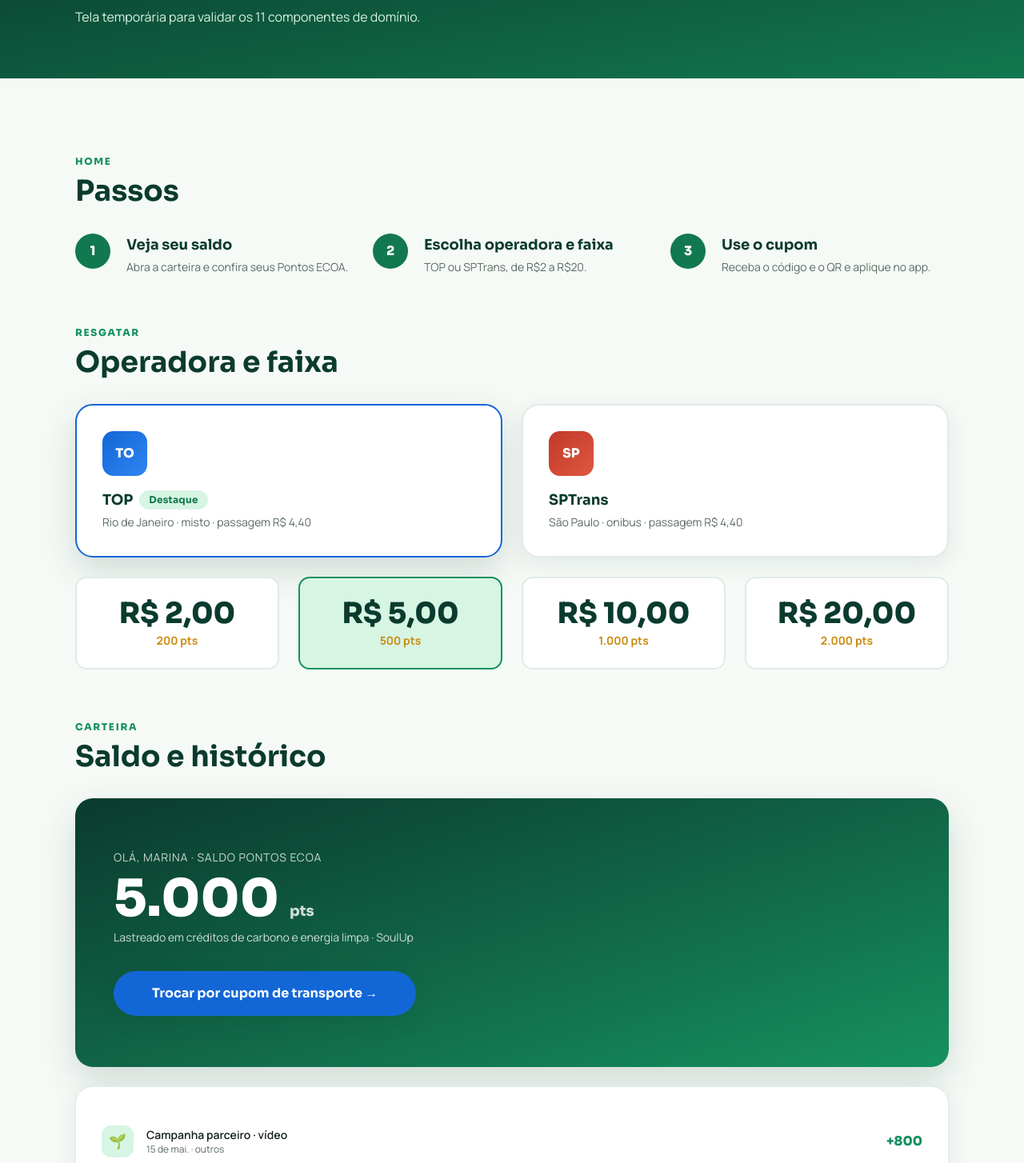
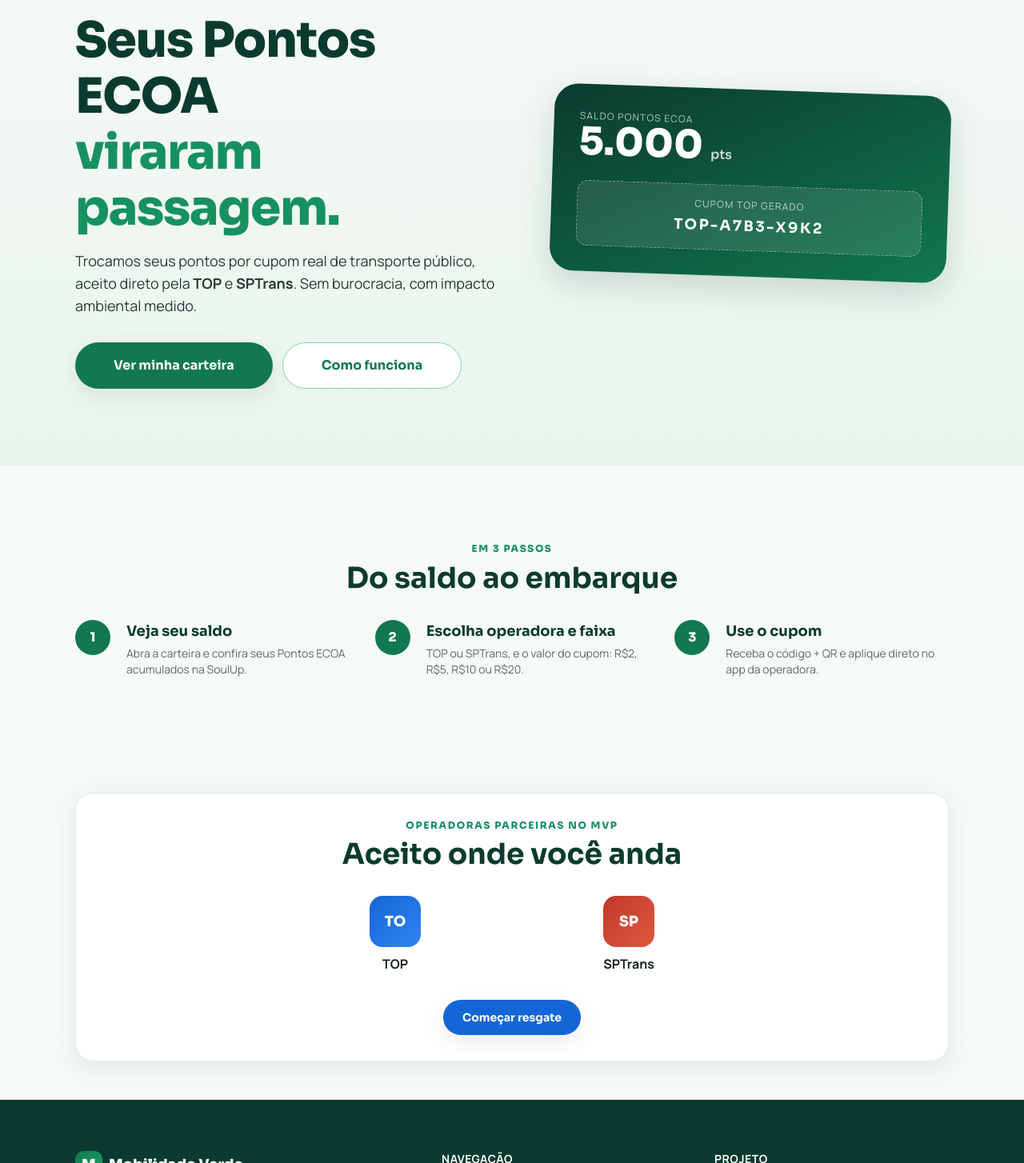
Before and after one commit to EstevesArtur/mobilidade-verde-front, a React (Vite) app: page / in a window 1280 px wide. Shown: the part 196-1650 px from the top of the page at 80% size. Built offline with nearby package versions, Linux system fonts and the light colour scheme.

Commit message:
feat: migra paginas home, sobre e 404 para react

```diff
--- /dev/null
+++ b/src/data/conteudo-sobre.ts
@@ -0,0 +1,31 @@
+import type { ReactNode } from "react";
+
+export interface ItemValor {
+  icone: string;
+  titulo: string;
+  descricao: ReactNode;
+}
+
+export const COMO_AGREGAMOS_VALOR: ItemValor[] = [
+  { icone: "📈", titulo: "Volume", descricao: "Novo motivo de uso recorrente do app — transporte é diário." },
+  { icone: "🔄", titulo: "Retenção", descricao: "Pontos viram benefício tangível e frequente, não esporádico." },
+  { icone: "🌍", titulo: "ESG", descricao: "Impacto de CO₂ evitado mensurável e auditável por viagem." },
+  { icone: "⚡", titulo: "Zero CAC extra", descricao: "O cupom é o próprio custo de aquisição já previsto pela Prospera." },
+];
+
+export const STACK: ItemValor[] = [
+  { icone: "⚛️", titulo: "React + Vite + TypeScript", descricao: "SPA componentizada, com tipagem estática em componentes, props e dados." },
+  { icone: "🎨", titulo: "TailwindCSS v4", descricao: "Estilização por classes utilitárias, com a paleta SoulUp e as fontes no @theme. Zero CSS externo." },
+  { icone: "🧭", titulo: "React Router DOM", descricao: "Navegação sem recarregar a página, com layout compartilhado, rotas estáticas e rotas dinâmicas." },
+  { icone: "📝", titulo: "React Hook Form", descricao: "Formulário de contato com validação e mensagens de erro tipadas." },
+  { icone: "🔤", titulo: "Tipografia e ícones", descricao: "Google Fonts (Sora + Manrope) e ícones em SVG inline para LinkedIn e GitHub." },
+  { icone: "📍", titulo: "API externa de QR Code", descricao: "Geração visual do cupom via api.qrserver.com usando tag img, sem instalar bibliotecas." },
+];
+
+export const ROADMAP: ItemValor[] = [
+  { icone: "🔗", titulo: "Integração com a API Java", descricao: "A camada de serviços já devolve Promise: basta trocar o dado local por fetch nos endpoints da disciplina de DDD." },
+  { icone: "🔒", titulo: "Autenticação e sessão", descricao: "Login real de usuário e proteção das rotas sensíveis (saldo e resgate)." },
+  { icone: "☁️", titulo: "Deploy na Vercel", descricao: "Publicação da aplicação consumindo remotamente a API, exigida na Sprint 4." },
+  { icone: "🚌", titulo: "Novas operadoras", descricao: "Inclusão de outras bilhetagens (MetrôRio, EMTU) — a modelagem já é extensível." },
+  { icone: "📊", titulo: "Dashboard de impacto", descricao: "Histórico acumulado de CO₂ evitado por usuário e meta semanal." },
+];
--- /dev/null
+++ b/src/data/passos.ts
@@ -0,0 +1,11 @@
+export interface Passo {
+  numero: number;
+  titulo: string;
+  descricao: string;
+}
+
+export const PASSOS: Passo[] = [
+  { numero: 1, titulo: "Veja seu saldo", descricao: "Abra a carteira e confira seus Pontos ECOA acumulados na SoulUp." },
+  { numero: 2, titulo: "Escolha operadora e faixa", descricao: "TOP ou SPTrans, e o valor do cupom: R$2, R$5, R$10 ou R$20." },
+  { numero: 3, titulo: "Use o cupom", descricao: "Receba o código + QR e aplique direto no app da operadora." },
+];
--- a/src/pages/home.tsx
+++ b/src/pages/home.tsx
@@ -1,122 +1,69 @@
-import { useState } from "react";
 import { Secao } from "../components/ui/secao";
+import { Card } from "../components/ui/card";
+import { Badge } from "../components/ui/badge";
+import { BotaoLink } from "../components/ui/botao-link";
 import { TituloSecao } from "../components/ui/titulo-secao";
-import { CabecalhoPagina } from "../components/ui/cabecalho-pagina";
-import { Card } from "../components/ui/card";
-import { OperadoraCard } from "../components/mobilidade/operadora-card";
-import { FaixaCard } from "../components/mobilidade/faixa-card";
-import { SaldoCard } from "../components/mobilidade/saldo-card";
-import { TransacaoItem } from "../components/mobilidade/transacao-item";
-import { CupomCard } from "../components/mobilidade/cupom-card";
-import { ImpactoCo2 } from "../components/mobilidade/impacto-co2";
-import { IntegranteCard } from "../components/mobilidade/integrante-card";
-import { FaqItem } from "../components/mobilidade/faq-item";
 import { PassoItem } from "../components/mobilidade/passo-item";
-import { LinhaValor } from "../components/mobilidade/linha-valor";
+import { OperadoraLogo } from "../components/mobilidade/operadora-logo";
 import { OPERADORAS } from "../data/operadoras";
-import { FAIXAS } from "../data/faixas";
-import { TRANSACOES } from "../data/transacoes";
-import { INTEGRANTES } from "../data/integrantes";
-import { PERGUNTAS_FAQ } from "../data/perguntas-faq";
-import { VOUCHERS_INICIAIS } from "../data/vouchers";
-import { USUARIO_ATUAL } from "../data/usuarios";
-import { calcularImpacto } from "../utils/co2";
-import type { VoucherDetalhado } from "../types/voucher";
-
-const CUPOM_DEMO: VoucherDetalhado = {
-  ...VOUCHERS_INICIAIS[2],
-  operadora: OPERADORAS[0],
-  faixa: FAIXAS[2],
-};
+import { PASSOS } from "../data/passos";
 
 export function Home() {
-  const [idOperadora, setIdOperadora] = useState(1);
-  const [idFaixa, setIdFaixa] = useState(2);
-  const [faqAberto, setFaqAberto] = useState(0);
-
   return (
     <>
-      <CabecalhoPagina
-        titulo="Vitrine de domínio"
-        descricao="Tela temporária para validar os 11 componentes de domínio."
-      />
+      <section className="relative overflow-hidden bg-gradient-to-b from-areia to-[#EAF4ED] py-12 md:py-24">
+        <div className="mx-auto grid w-full max-w-[1140px] items-center gap-12 px-4 sm:px-6 lg:grid-cols-[1.05fr_0.95fr]">
+          <div>
+            <Badge tom="soul">Feature SoulUp · Pontos ECOA</Badge>
+            <h1 className="font-display mt-4 text-4xl leading-[1.15] font-extrabold tracking-[-0.02em] text-soul-900 md:text-5xl lg:text-[3.8rem]">
+              Seus Pontos ECOA
+              <br />
+              <span className="text-soul-600">viraram passagem.</span>
+            </h1>
+            <p className="mt-4 mb-8 max-w-[52ch] text-lg text-grafite-700">
+              Trocamos seus pontos por cupom real de transporte público, aceito direto pela <strong>TOP</strong> e <strong>SPTrans</strong>. Sem burocracia, com impacto ambiental medido.
+            </p>
+            <div className="flex flex-wrap gap-3">
+              <BotaoLink para="/carteira" variante="primario" tamanho="lg">Ver minha carteira</BotaoLink>
+              <BotaoLink para="/sobre" variante="fantasma" tamanho="lg">Como funciona</BotaoLink>
+            </div>
+          </div>
+
+          <aside aria-label="Pré-visualização do app" className="rotate-2 rounded-[30px] bg-gradient-to-br from-soul-900 to-soul-700 p-8 text-white shadow-alta">
+            <p className="text-xs tracking-[0.1em] uppercase opacity-70">Saldo Pontos ECOA</p>
+            <p className="font-display text-5xl font-extrabold">
+              5.000 <span className="text-base font-semibold opacity-80">pts</span>
+            </p>
+            <div className="mt-6 rounded-card border border-dashed border-white/40 bg-white/10 p-4 text-center">
+              <p className="text-xs tracking-[0.1em] uppercase opacity-70">Cupom TOP gerado</p>
+              <p className="font-display mt-1 text-lg font-bold tracking-[0.14em]">TOP-A7B3-X9K2</p>
+            </div>
+          </aside>
+        </div>
+      </section>
 
       <Secao>
-        <TituloSecao sobretitulo="Home" titulo="Passos" />
-        <ol className="grid gap-6 md:grid-cols-3">
-          <PassoItem numero={1} titulo="Veja seu saldo" descricao="Abra a carteira e confira seus Pontos ECOA." />
-          <PassoItem numero={2} titulo="Escolha operadora e faixa" descricao="TOP ou SPTrans, de R$2 a R$20." />
-          <PassoItem numero={3} titulo="Use o cupom" descricao="Receba o código e o QR e aplique no app." />
+        <TituloSecao sobretitulo="Em 3 passos" titulo="Do saldo ao embarque" centralizado />
+        <ol className="grid gap-8 md:grid-cols-3">
+          {PASSOS.map((passo) => (
+            <PassoItem key={passo.numero} numero={passo.numero} titulo={passo.titulo} descricao={passo.descricao} />
+          ))}
         </ol>
+      </Secao>
 
-        <TituloSecao sobretitulo="Resgatar" titulo="Operadora e faixa" className="mt-16" />
-        <ul className="grid gap-6 md:grid-cols-2">
-          {OPERADORAS.map((operadora) => (
-            <li key={operadora.id_operadora}>
-              <OperadoraCard
-                operadora={operadora}
-                selecionada={operadora.id_operadora === idOperadora}
-                onSelecionar={(item) => setIdOperadora(item.id_operadora)}
-              />
-            </li>
-          ))}
-        </ul>
-        <ul className="mt-6 grid grid-cols-2 gap-6 lg:grid-cols-4">
-          {FAIXAS.map((faixa) => (
-            <li key={faixa.id_faixa}>
-              <FaixaCard
-                faixa={faixa}
-                selecionada={faixa.id_faixa === idFaixa}
-                desabilitada={faixa.pontos_necessarios > USUARIO_ATUAL.saldo_pontos}
-                onSelecionar={(item) => setIdFaixa(item.id_faixa)}
-              />
-            </li>
-          ))}
-        </ul>
-
-        <TituloSecao sobretitulo="Carteira" titulo="Saldo e histórico" className="mt-16" />
-        <SaldoCard nome={USUARIO_ATUAL.nome} saldo={USUARIO_ATUAL.saldo_pontos} />
-        <Card className="mt-6">
-          <ul>
-            {TRANSACOES.slice(0, 3).map((transacao) => (
-              <TransacaoItem key={transacao.id_transacao} transacao={transacao} />
+      <Secao estreita>
+        <Card centralizado>
+          <p className="font-display text-xs font-extrabold tracking-[0.14em] text-soul-600 uppercase">Operadoras parceiras no MVP</p>
+          <h2 className="font-display mt-2 mb-8 text-3xl font-bold text-soul-900 md:text-4xl">Aceito onde você anda</h2>
+          <ul className="mx-auto grid max-w-[560px] grid-cols-2 gap-6">
+            {OPERADORAS.map((operadora) => (
+              <li key={operadora.id_operadora}>
+                <OperadoraLogo nome={operadora.nome} tamanho="lg" className="mx-auto" />
+                <p className="mt-2 font-bold">{operadora.nome}</p>
+              </li>
             ))}
           </ul>
-        </Card>
-
-        <TituloSecao sobretitulo="Cupom" titulo="Tela-estrela" className="mt-16" />
-        <div className="mx-auto max-w-[620px]">
-          <CupomCard voucher={CUPOM_DEMO} />
-          <div className="mt-6">
-            <ImpactoCo2 impacto={calcularImpacto(OPERADORAS[0], FAIXAS[2])} />
-          </div>
-        </div>
-
-        <TituloSecao sobretitulo="Integrantes" titulo="Equipe FOG" className="mt-16" />
-        <ul className="grid gap-6 sm:grid-cols-2 lg:grid-cols-3">
-          {INTEGRANTES.slice(0, 3).map((integrante) => (
-            <li key={integrante.rm}>
-              <IntegranteCard integrante={integrante} />
-            </li>
-          ))}
-        </ul>
-
-        <TituloSecao sobretitulo="FAQ e Sobre" titulo="Acordeão e linhas" className="mt-16" />
-        <Card>
-          {PERGUNTAS_FAQ.slice(0, 3).map((item) => (
-            <FaqItem
-              key={item.id}
-              id={item.id}
-              pergunta={item.pergunta}
-              resposta={item.resposta}
-              aberto={faqAberto === item.id}
-              onAlternar={(id) => setFaqAberto(faqAberto === id ? 0 : id)}
-            />
-          ))}
-        </Card>
-        <Card className="mt-6">
-          <LinhaValor icone="📈" titulo="Volume" descricao="Novo motivo de uso recorrente do app." />
-          <LinhaValor icone="🌍" titulo="ESG" descricao="Impacto de CO₂ evitado mensurável por viagem." />
+          <BotaoLink para="/carteira" variante="transito" className="mt-8">Começar resgate</BotaoLink>
         </Card>
       </Secao>
     </>
--- a/src/pages/sobre.tsx
+++ b/src/pages/sobre.tsx
@@ -1,3 +1,68 @@
+import { Secao } from "../components/ui/secao";
+import { Card } from "../components/ui/card";
+import { CabecalhoPagina } from "../components/ui/cabecalho-pagina";
+import { TituloSecao } from "../components/ui/titulo-secao";
+import { LinhaValor } from "../components/mobilidade/linha-valor";
+import { OperadoraLogo } from "../components/mobilidade/operadora-logo";
+import { COMO_AGREGAMOS_VALOR, ROADMAP, STACK } from "../data/conteudo-sobre";
+
 export function Sobre() {
-  return <h1 className="p-6 text-2xl font-bold">Sobre</h1>;
+  return (
+    <>
+      <CabecalhoPagina titulo="Sobre o projeto" descricao="Mobilidade Verde é a ponte entre os Pontos ECOA da SoulUp e o transporte público real." />
+
+      <Secao>
+        <div className="mx-auto max-w-[820px]">
+          <TituloSecao sobretitulo="O ecossistema" titulo="SoulUp + Prospera" />
+          <p className="text-grafite-700">
+            A Prospera é uma loyaltytech verde brasileira. Em 2025 adquiriu a SoulPrime e lançou a SoulUp: uma rede social onde interações geram Pontos ECOA, moeda digital verde lastreada em créditos de carbono e energia limpa. Hoje os pontos viram desconto na conta de luz, experiências e compensação de carbono.
+          </p>
+
+          <TituloSecao sobretitulo="Nossa tese" titulo="Resgate em transporte público" className="mt-12" />
+          <p className="text-grafite-700">
+            A geração de pontos já existe e não é nosso escopo. Mobilidade Verde adiciona um novo caminho de resgate: trocar Pontos ECOA por cupom real de transporte (TOP e SPTrans). A Prospera financia o cupom como custo de aquisição (CAC) para a Energia Verde; a operadora recebe o valor cheio.
+          </p>
+
+          <p className="font-display mt-12 text-xs font-extrabold tracking-[0.14em] text-soul-600 uppercase">Operadoras parceiras</p>
+          <ul className="mt-6 grid max-w-[560px] gap-6 sm:grid-cols-2">
+            <li>
+              <Card centralizado>
+                <OperadoraLogo nome="TOP" tamanho="lg" className="mx-auto" />
+                <h3 className="font-display mt-3 text-lg font-bold text-soul-900">TOP</h3>
+                <p className="mt-1 text-sm text-grafite-500">Bilhetagem integrada · destaque do MVP</p>
+              </Card>
+            </li>
+            <li>
+              <Card centralizado>
+                <OperadoraLogo nome="SPTrans" tamanho="lg" className="mx-auto" />
+                <h3 className="font-display mt-3 text-lg font-bold text-soul-900">SPTrans</h3>
+                <p className="mt-1 text-sm text-grafite-500">Ônibus · São Paulo</p>
+              </Card>
+            </li>
+          </ul>
+
+          <TituloSecao sobretitulo="Como agregamos valor" titulo="Impacto para o ecossistema" className="mt-12" />
+          <Card>
+            {COMO_AGREGAMOS_VALOR.map((item) => (
+              <LinhaValor key={item.titulo} icone={item.icone} titulo={item.titulo} descricao={item.descricao} />
+            ))}
+          </Card>
+
+          <TituloSecao sobretitulo="Tecnologias utilizadas" titulo="Stack do projeto" className="mt-12" />
+          <Card>
+            {STACK.map((item) => (
+              <LinhaValor key={item.titulo} icone={item.icone} titulo={item.titulo} descricao={item.descricao} />
+            ))}
+          </Card>
+
+          <TituloSecao sobretitulo="Roadmap" titulo="Evolução na Sprint 4" className="mt-12" />
+          <Card>
+            {ROADMAP.map((item) => (
+              <LinhaValor key={item.titulo} icone={item.icone} titulo={item.titulo} descricao={item.descricao} />
+            ))}
+          </Card>
+        </div>
+      </Secao>
+    </>
+  );
 }
```
Also changed, not shown: src/pages/nao-encontrada.tsx (+24 -1 lines).
